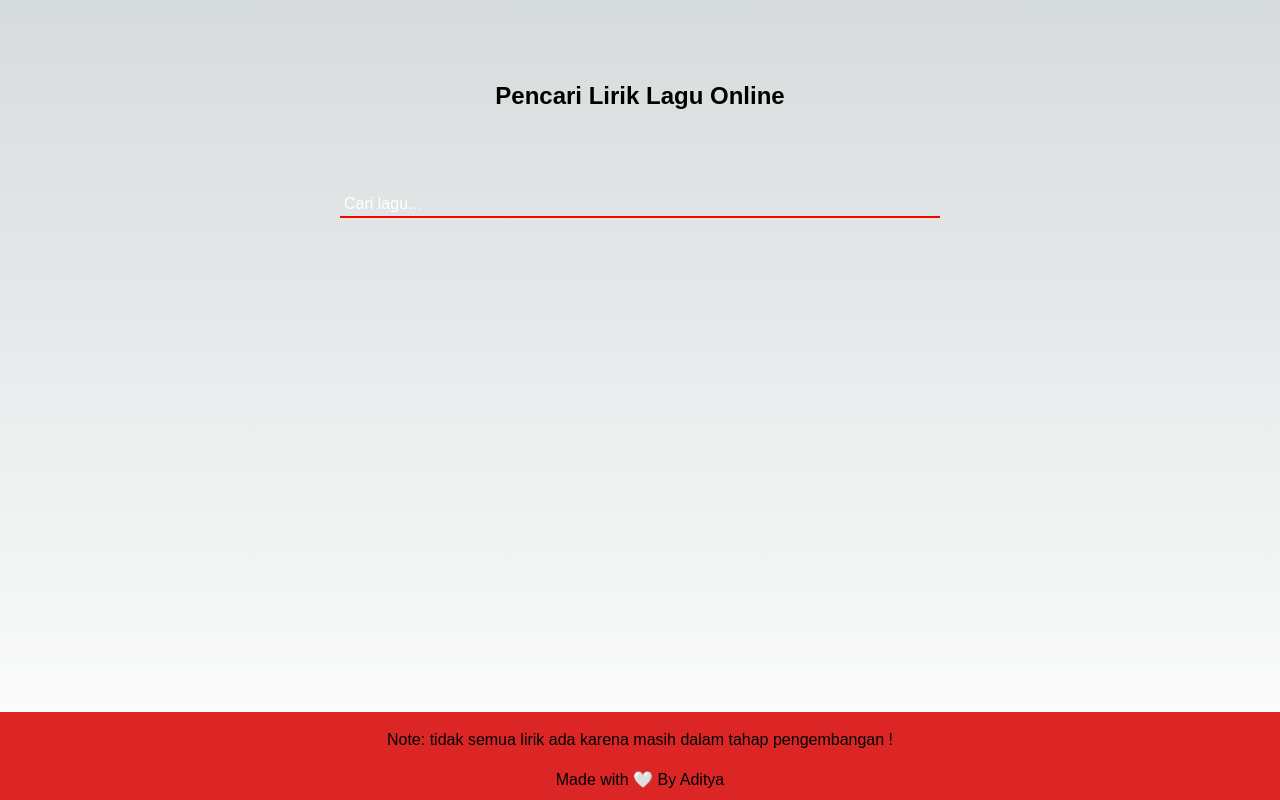
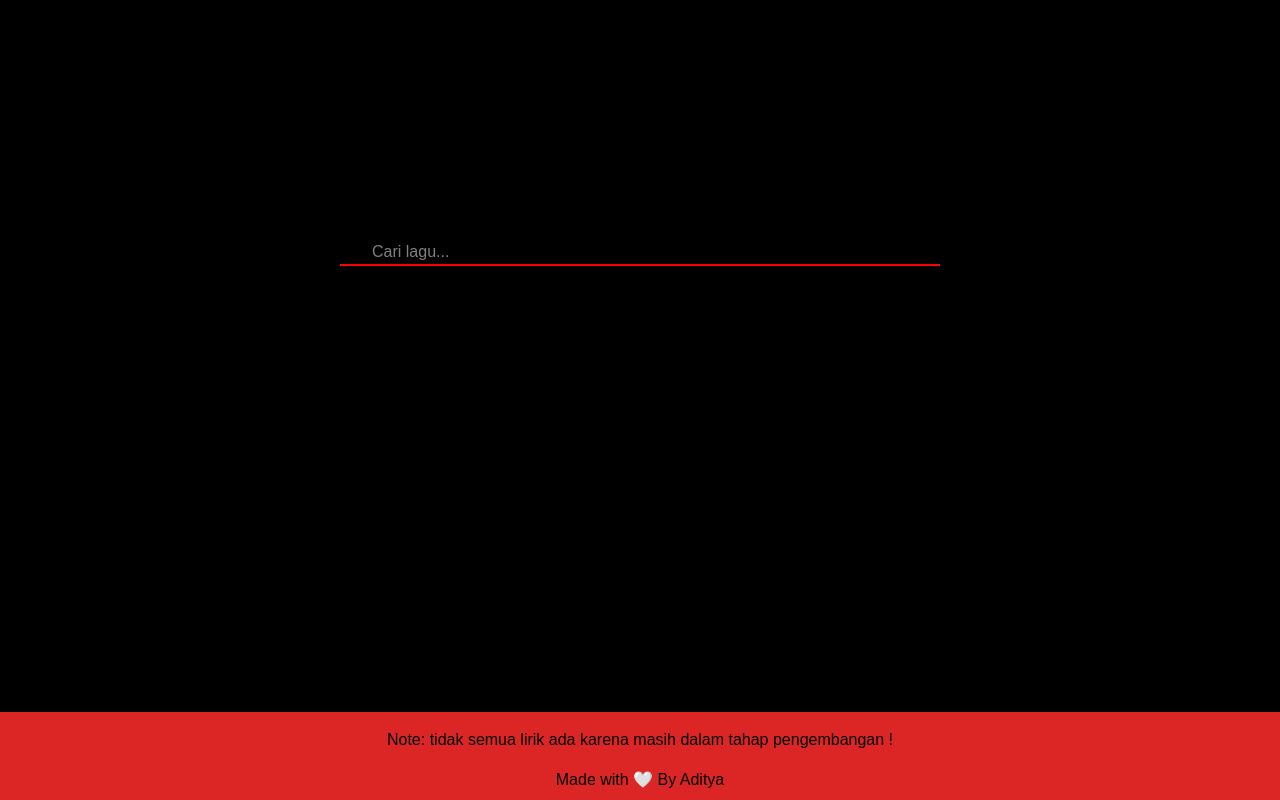
Before and after one commit to KbDevs12/lyrics-page, a Next.js app: page / in a window 1280 px wide. Built offline with nearby package versions, Linux system fonts and the light colour scheme; a web font is replaced by a local one.

Commit message:
make a small update

```diff
--- a/app/components/Footer/Footer.tsx
+++ b/app/components/Footer/Footer.tsx
@@ -2,7 +2,7 @@ const Footer = () => {
   return (
     <>
       <div className="flex flex-col justify-center items-center bg-red-600">
-        <p className="pt-4 pb-4">
+        <p className="pt-4 pb-4 text-center px-4">
           Note: tidak semua lirik ada karena masih dalam tahap pengembangan !
         </p>
         <p className="pb-2">Made with 🤍 By Aditya</p>
--- a/app/components/Header/Header.tsx
+++ b/app/components/Header/Header.tsx
@@ -2,7 +2,8 @@ const Header = () => {
   return (
     <>
       <div className=" mt-20 items-center text-center font-bold md:text-2xl text-lg">
-        <h1>Pencari Lirik Lagu Online</h1>
+        <h1 className="md:text-2xl text-md">LIRIK MUSIK ONLINE</h1>
+        <p className="pt-4">Only Lyrics</p>
       </div>
     </>
   );
--- a/app/components/SearchBar/SearchBar.tsx
+++ b/app/components/SearchBar/SearchBar.tsx
@@ -15,10 +15,19 @@ export default function Search(): JSX.Element {
   const [title, setTitle] = useState<string>("");
   const [copyButtonText, setCopyButtonText] = useState<string>("Salin Lirik");
 
+  const [cachedResults, setCachedResults] = useState<Record<string, Song[]>>(
+    {}
+  );
+
   useEffect(() => {
     const fetchData = async () => {
       if (query.trim() === "") {
         setResults([]);
+        return;
+      }
+
+      if (cachedResults[query]) {
+        setResults(cachedResults[query]);
         return;
       }
 
@@ -45,7 +54,7 @@ export default function Search(): JSX.Element {
         `https://api.lyrics.ovh/v1/${artist}/${title}`
       );
       const data = await response.json();
-      console.table(data);
+
       let lyrics = data.lyrics;
       setCopyButtonText("Salin Lirik");
 
@@ -87,7 +96,7 @@ export default function Search(): JSX.Element {
         value={query}
         onChange={handleSearch}
         placeholder="Cari lagu..."
-        className="search-bar text-white px-4 mx-4"
+        className="search-bar text-white px-8 mx-8"
       />
       {query.trim() !== "" && (
         <div className="mt-4">
@@ -99,14 +108,14 @@ export default function Search(): JSX.Element {
               }
               className="cursor-pointer p-2 rounded-lg hover:bg-red-600"
             >
-              <p>{`${result.title} - ${result.artist.name}`}</p>
+              <p className="border-b-2 border-b-red-600 w-80 text-center pt-3">{`${result.title} - ${result.artist.name}`}</p>
             </div>
           ))}
         </div>
       )}
       {(selectedLyrics || lyrics) && (
         <div className="mt-8 mb-10">
-          <h2 className="text-center pb-4">{title}</h2>
+          <h2 className="text-center pb-6 text-xl">{title}</h2>
           <pre className="whitespace-pre-wrap px-4">
             {selectedLyrics || lyrics}
           </pre>
--- a/app/globals.css
+++ b/app/globals.css
@@ -18,43 +18,21 @@
 
 body {
   color: rgb(var(--foreground-rgb));
-  background: linear-gradient(
-      to bottom,
-      transparent,
-      rgb(var(--background-end-rgb))
-    )
-    rgb(var(--background-start-rgb));
+  background: black;
 }
 .search-bar {
-  width: 100%;
-  max-width: 600px; /* Atur sesuai kebutuhan Anda */
+  width: 80%;
+  max-width: 600px;
   margin: 0 auto;
   position: relative;
   background-color: transparent;
   border: none;
-  padding-left: 4px;
-  padding-right: 4px;
   border-bottom: 2px solid red;
 
 }
 
 .search-bar::placeholder {
-color: white;
-}
-
-.search-input {
-  width: 100%;
-  padding: 8px 16px;
-  border: none;
-  border-bottom: 2px solid red; /* Garis bawah merah */
-  background-color: rgba(255, 255, 255, 0.5); /* Background transparan */
-  color: black;
-  font-size: 16px;
-  outline: none;
-}
-
-.search-input::placeholder {
-  color: rgba(0, 0, 0, 0.5); /* Warna placeholder */
+color: grey;
 }
 
 @media (max-width: 768px) {
@@ -69,3 +47,24 @@ color: white;
     text-wrap: balance;
   }
 }
+
+body ::selection {
+  color: red;
+}
+
+::-webkit-scrollbar {
+  width: 10px;
+  border-radius: 10px;
+}
+
+::-webkit-scrollbar-track {
+  background: transparent;
+}
+
+::-webkit-scrollbar-thumb {
+  background: red;
+}
+
+::-webkit-scrollbar-thumb:hover {
+  background: #555;
+}
```
